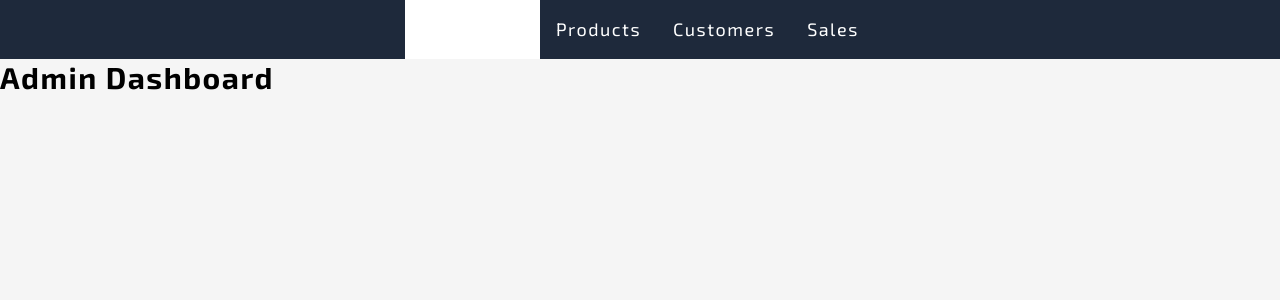
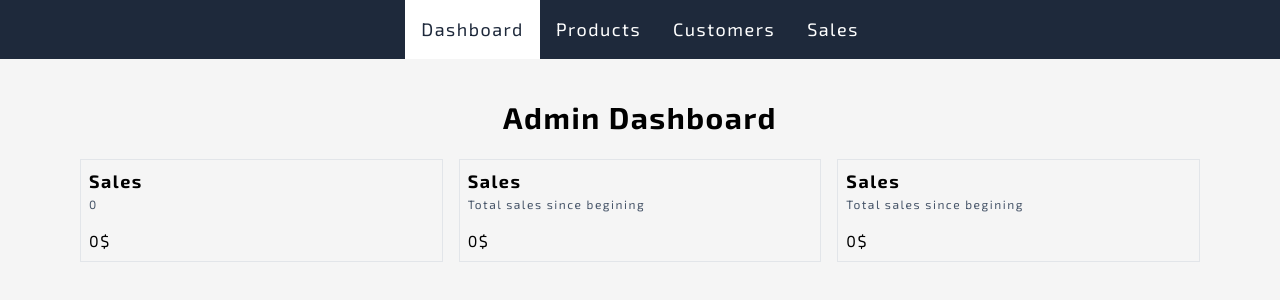
Before and after one commit to alexpetkoff/fullstack-ecommerce-store, a Next.js app: page /admin in a window 1280 px wide. Shown: the top 300 px of the page. Built offline with nearby package versions, Linux system fonts and the light colour scheme; no server answers; the database is empty.

Commit message:
created card component, also fetching data for card data from prisma db

```diff
--- a/src/app/admin/layout.tsx
+++ b/src/app/admin/layout.tsx
@@ -9,7 +9,7 @@ export default function AdminLayout({ children }: { children: React.ReactNode })
                 <NavLink href="/users">Customers</NavLink>
                 <NavLink href="/sales">Sales</NavLink>
             </Nav>
-            <div>{children}</div>
+            {children}
         </>
     );
 }
--- a/src/app/admin/page.tsx
+++ b/src/app/admin/page.tsx
@@ -1,3 +1,46 @@
-export default function AdminDashboard() {
-    return <h1 className="text-3xl font-bold">Admin Dashboard</h1>;
+import prisma from "@/db/db";
+
+async function getSalesData() {
+    const data = await prisma?.order.aggregate({
+        _sum: { pricePaidInCents: true },
+        _count: true,
+    });
+
+    return {
+        amount: (data?._sum.pricePaidInCents || 0) / 100,
+        numberOfSales: data?._count || 0,
+    };
 }
+
+export default async function AdminDashboard() {
+    const salesData = await getSalesData();
+
+    return (
+        <div className="m-10">
+            <h1 className="text-3xl font-bold text-center">Admin Dashboard</h1>
+            <div className="grid grid-cols-1 md:grid-cols-2 lg:grid-cols-3 py-6 px-10 gap-4">
+                <Card title="Sales" subtitle={salesData?.numberOfSales} body={salesData?.amount + "$"} />
+                <Card title="Sales" subtitle="Total sales since begining" body="0$" />
+                <Card title="Sales" subtitle="Total sales since begining" body="0$" />
+            </div>
+        </div>
+    );
+}
+
+interface CardProps {
+    title?: string;
+    subtitle?: number | string;
+    body?: string;
+}
+
+function Card({ title, subtitle, body }: CardProps) {
+    return (
+        <div className="flex flex-col gap-4 border-slate-400 border-[1px] border-opacity-20 p-2">
+            <div>
+                <h3 className="text-[18px] text-black font-bold">{title}</h3>
+                <p className="text-[12px] text-slate-600">{subtitle}</p>
+            </div>
+            <p>{body}</p>
+        </div>
+    );
+}
--- a/src/components/Nav.tsx
+++ b/src/components/Nav.tsx
@@ -5,10 +5,10 @@ import Link from "next/link";
 import { usePathname } from "next/navigation";
 
 export function Nav({ children }: { children: React.ReactNode }) {
-    return <nav className="text-[18px] text-white bg-slate-800 flex flex-row justify-center">{children}</nav>;
+    return <nav className="text-[18px] bg-slate-800 flex flex-row justify-center">{children}</nav>;
 }
 
 export function NavLink(props: Omit<ComponentProps<typeof Link>, "className">) {
     const pathname = usePathname();
-    return <Link {...props} className={`text-white hover:text-slate-800 hover:bg-white px-4 py-4 ${pathname === props.href && "bg-white text-slate-800"}`} />;
+    return <Link {...props} className={`text-white hover:text-slate-800 hover:bg-white px-4 py-4 ${pathname === props.href && "bg-white !text-slate-800"}`} />;
 }
--- /dev/null
+++ b/src/db/db.ts
@@ -0,0 +1,15 @@
+import { PrismaClient } from "@prisma/client";
+
+const prismaClientSingleton = () => {
+    return new PrismaClient();
+};
+
+declare global {
+    var prisma: undefined | ReturnType<typeof prismaClientSingleton>;
+}
+
+const prisma = globalThis.prisma ?? prismaClientSingleton();
+
+export default prisma;
+
+if (process.env.NODE_ENV !== "production") globalThis.prisma = prisma;
```
